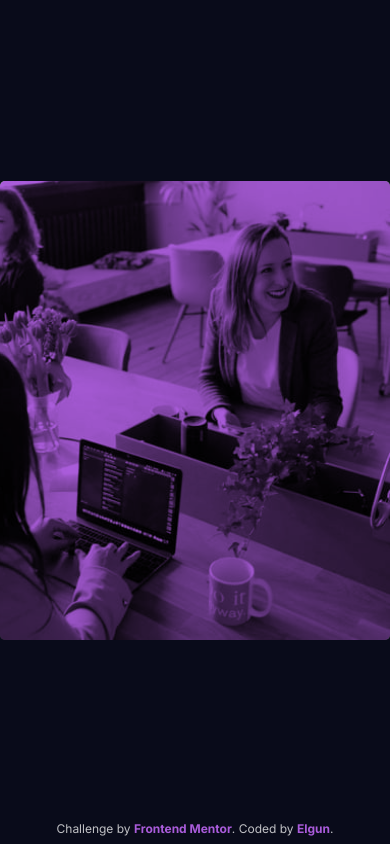
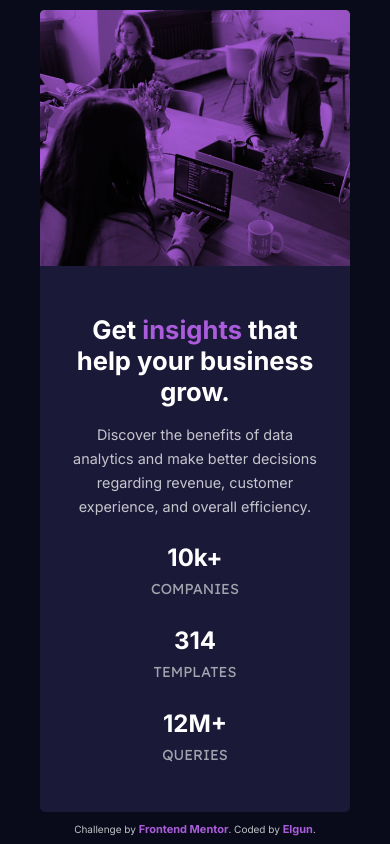
Before and after one commit to Poli2714/fm-stats-preview-card, a plain HTML site: page index.html in a window 390 px wide. Drawn offline with Linux system fonts and the light colour scheme.

Commit message:
Make the page responsive at different sizes

```diff
--- a/style.css
+++ b/style.css
@@ -37,6 +37,7 @@ body {
 
 .header-img {
   height: 100%;
+  max-width: 550px;
 }
 
 .overlay {
@@ -117,3 +118,137 @@ body {
   font-weight: 700;
   text-decoration: none;
 }
+
+@media only screen and (max-width: 1100px) {
+  .wrapper {
+    max-width: 900px;
+  }
+
+  .header-img {
+    max-width: 450px;
+  }
+
+  .insights {
+    gap: 3rem;
+    padding: 0 3.5rem;
+  }
+
+  .heading {
+    font-size: 1.8rem;
+  }
+
+  .description {
+    font-size: 0.8rem;
+    line-height: 1.2rem;
+    padding-right: 2rem;
+  }
+
+  .data {
+    font-size: 1.2rem;
+  }
+
+  .data-target {
+    font-size: 0.7rem;
+  }
+}
+
+@media only screen and (max-width: 900px) {
+  .wrapper {
+    max-width: 600px;
+  }
+
+  .header-img {
+    max-width: 300px;
+    margin-bottom: 0;
+  }
+
+  .insights {
+    gap: 1.5rem;
+    max-width: 50%;
+    padding: 2rem;
+  }
+
+  .heading {
+    font-size: 1.3rem;
+  }
+
+  .description {
+    font-size: 0.65rem;
+    line-height: 1.1rem;
+    padding-right: 0;
+  }
+
+  .stats-wrapper {
+    gap: 1.75rem;
+  }
+
+  .data {
+    font-size: 1rem;
+  }
+
+  .data-target {
+    font-size: 0.6rem;
+  }
+
+  .attribution {
+    font-size: 11px;
+  }
+
+  .attribution a {
+    font-size: 12px;
+  }
+}
+
+@media only screen and (max-width: 600px) {
+  .wrapper {
+    flex-direction: column;
+    align-items: center;
+
+    max-width: auto;
+  }
+
+  .header-img,
+  .insights {
+    max-width: 310px;
+  }
+
+  .img-wrapper {
+    height: 256.031px;
+  }
+
+  .insights {
+    align-items: center;
+    padding: 3rem 2rem;
+    text-align: center;
+  }
+
+  .heading {
+    font-size: 1.6rem;
+    margin-bottom: 1rem;
+  }
+
+  .description {
+    font-size: 0.9rem;
+    line-height: 1.5rem;
+  }
+
+  .stats-wrapper {
+    flex-direction: column;
+  }
+
+  .data {
+    font-size: 1.5rem;
+  }
+
+  .data-target {
+    font-size: 0.9rem;
+  }
+
+  .attribution {
+    font-size: 10px;
+  }
+
+  .attribution a {
+    font-size: 11px;
+  }
+}
```
